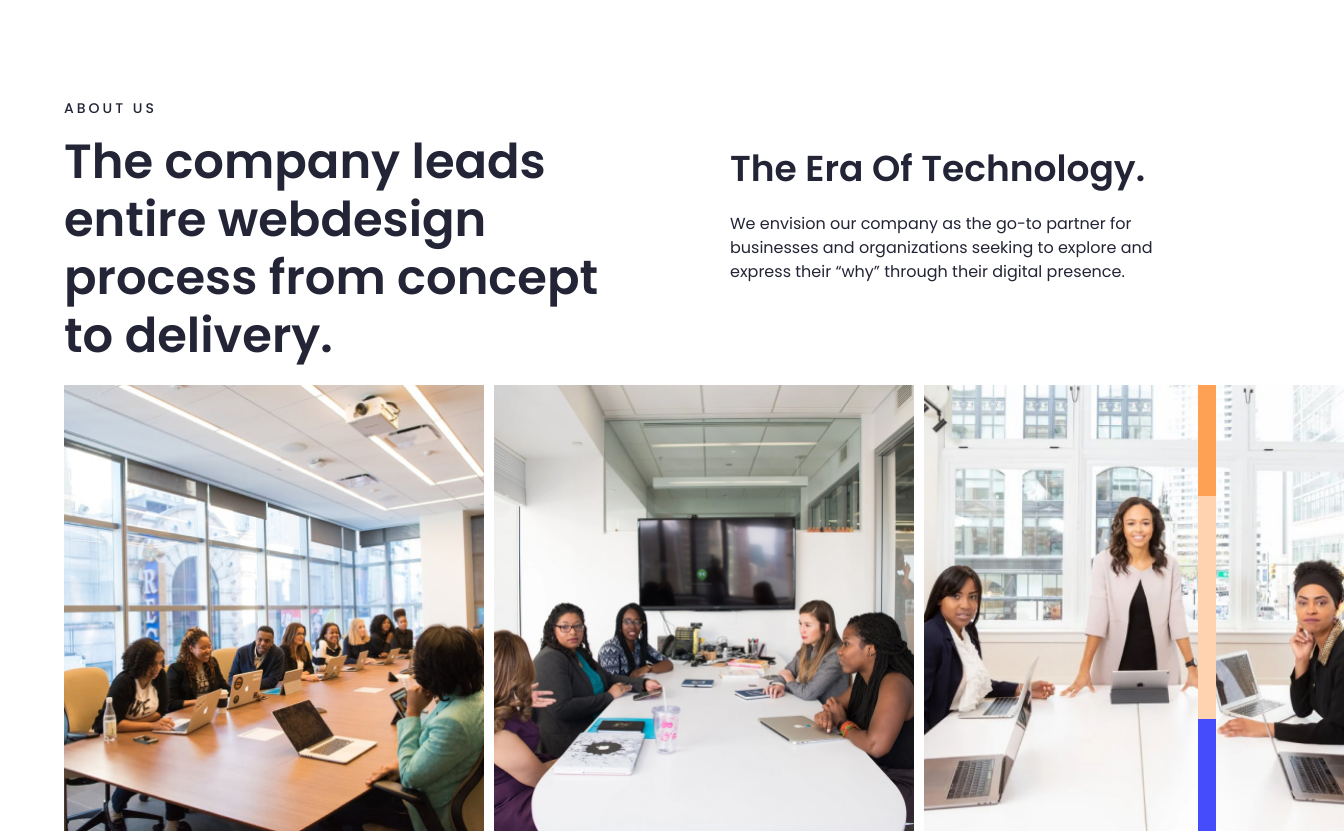
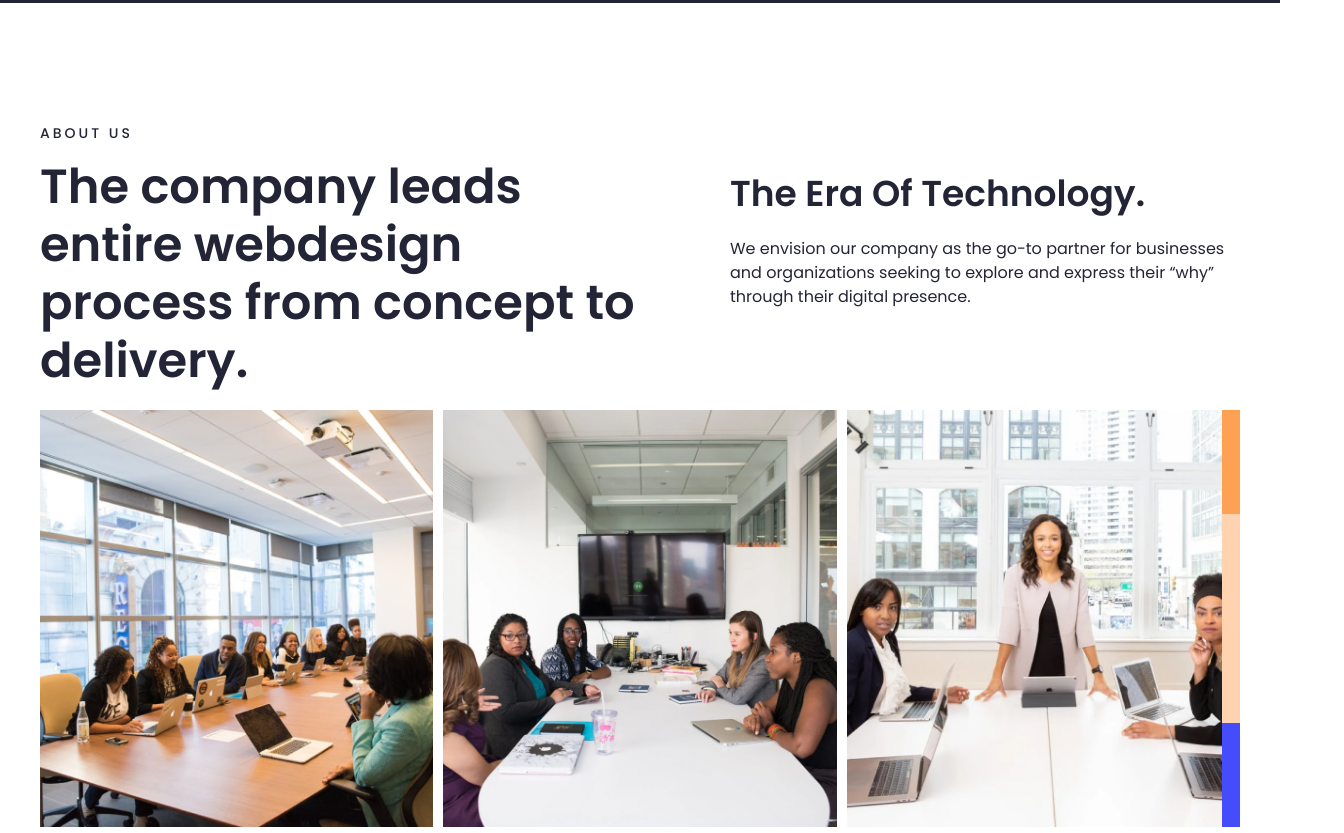
Before and after one commit to Shuvalik/finsweet, a React (Create React App) app: page / in a window 1280 px wide. Shown: the part 1000-1833 px from the top of the page, 1344 px wide, since content can reach past the window. Built offline with nearby package versions, Linux system fonts and the light colour scheme.

Commit message:
add style for pp and resp home

```diff
--- a/src/assets/scss/base/_base.scss
+++ b/src/assets/scss/base/_base.scss
@@ -9,10 +9,14 @@ body {
     scroll-behavior: smooth;
 }
 .container {
-    width: min(90%, $base-width);
-    /*width: 100%;
-    max-width: 1170px;*/
+    //width: min(90%, $base-width);
+    width: 100%;
+    max-width: $base-width;
     margin-inline: auto;
+    @media only screen and (max-width: 1350px) {
+      margin: 0 40px;
+      max-width: calc(100% - 80px);
+    }
 }
 header {
   position: absolute;
--- a/src/assets/scss/components/_boxes.scss
+++ b/src/assets/scss/components/_boxes.scss
@@ -5,7 +5,7 @@
     .imageHolder {
         flex: 1 0 100%;
         aspect-ratio: 420/446;
-        max-width: 420px;
+        max-width: calc((100% - 20px) / 3);
     }
 }
 
@@ -40,7 +40,7 @@
         max-width: 296px;
     }
     .textHolder {
-        padding: 32px 30px 0 33px;
+        padding: 32px 30px 25px 33px;
         .h4 {
             height: 111px;
             overflow: hidden;
--- a/src/assets/scss/layout/_sections.scss
+++ b/src/assets/scss/layout/_sections.scss
@@ -30,6 +30,9 @@
         border-style: solid;
         border-image: linear-gradient($orange-color 12%, $orange-light-color 12%, $orange-light-color 47%, $blue-color 47%, $blue-color 54%, transparent 54%, transparent 100%) 1;
         padding-left: 16px;
+        @media only screen and (max-width: 1350px) {
+            max-width: 50%;
+        }
         img {
             display: block;
             border: 0;
@@ -139,6 +142,7 @@
     justify-content: space-between;
     gap: 32px;
     padding-top: 80px;
+    overflow: hidden;
     .item {
         padding: 48px 22px 44px 48px;
         color: $font-color2;
@@ -180,11 +184,15 @@
        height: 164px;
        border: 1px solid $grey-color;
        position: relative;
-       flex: 1 0 100%;
-       max-width: 395px;
        padding: 30px 30px 30px 95px;
        color: $font-color-grey;
        background-color: $white-color;
+       flex: 1 0 100%;
+       max-width: 395px;
+            @media only screen and (max-width: 1350px) {
+                    max-width: calc((100% - 94px) / 3);
+                    height: auto;
+                }
        &::before {
         content: ' ';
         height: 2px;
@@ -944,7 +952,7 @@
 //private polici
 .textPageWithLeftLine {
     position: relative;
-    padding: 96px 0 0;
+    padding: 96px 0 71px;
     &:after {
         content: ' ';
         position: absolute;
@@ -956,14 +964,24 @@
     }
 }
 #privatPolicy {
+    margin-bottom: 24px;
     .pixelOrange::before {
         width: 24px;
         height: 24px;
     }
     .titleSectionHolder.pixelOrange {
         padding-top: 50px;
+        margin-bottom: 46px;
+        &::before {
+            width: 24px;
+            height: 24px;
+        }
     }
     .h2 {
         margin-bottom: 7px;
     }
+    .contentHolder {
+        margin: 0 auto;
+        width: 66%;
+    }
 }
```
